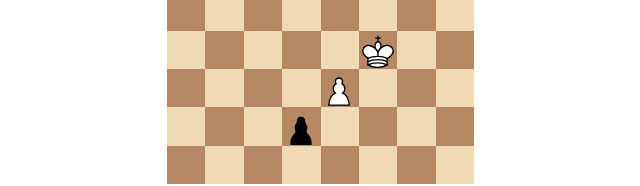
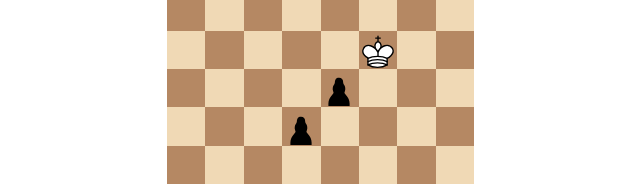
Before and after one commit to ValentineSokol/TabletopGamesPlatform, a React (Create React App) app: page / in a window 1280 px wide. Shown: the part 187-373 px from the top of the page, without its empty margins (319-959 px from the left). Built offline with nearby package versions, Linux system fonts and the light colour scheme.

Commit message:
Fixed bugs with capturing pieces.

```diff
--- a/src/gameLogic/GameManager.js
+++ b/src/gameLogic/GameManager.js
@@ -25,9 +25,9 @@ export default class GameManager {
     movingSide = 'white';
     piecesOnBoard = [
         { piece: pieces.WHITE_KING, destination: { x: 2, y: 3 } },
-        { piece: pieces.WHITE_PAWN, destination: { x: 3, y: 2 } },
+        { piece: pieces.BLACK_PAWN, destination: { x: 3, y: 2 } },
         { piece: pieces.BLACK_PAWN, destination: { x: 4, y: 1 } },
-    ];
+    ]
     isValidMove = (piece, { x, y }) => {
        if (this.isWhitePiece(piece) && this.movingSide === 'black') return false;
        if (!this.isWhitePiece(piece) && this.movingSide === 'white') return false;
@@ -35,19 +35,17 @@ export default class GameManager {
     }
     getPiece = (x, y) => this.piecesOnBoard.find(p => p.destination?.x === x && p.destination?.y === y)
     isWhitePiece = (target) => target.piece.includes('white');
-    getDiagonalCells = (x, y, diagonal, maxSteps) => {
+    getDiagonalCells = (startX, startY, diagonal, maxSteps) => {
         const result = [];
         let currentStep = 0;
-        let startX = x;
-        let startY = y;
-        while ((startX >= 0 && startX <= 7) && (startY >= 0 && startY <= 7)) {
+        let x = startX + diagonal.x;
+        let y = startY + diagonal.y;
+        while ((x >= 0 && x <= 7) && (y >= 0 && y <= 7)) {
             if (maxSteps && currentStep >= maxSteps) return result;
-            const newX = startX + diagonal.x;
-            const newY = startY + diagonal.y;
-            result.push({x: newX, y: newY});
+            result.push({ x, y });
             currentStep += 1;
-            startX += diagonal.x;
-            startY += diagonal.y;
+            x += diagonal.x;
+            y += diagonal.y;
         }
         return result;
     };
@@ -87,47 +85,60 @@ export default class GameManager {
         const kingPiece = this.isWhitePiece(piece) ? pieces.WHITE_KING : pieces.BLACK_KING;
         return { ...piece, piece: kingPiece };
     };
+    isPieceOnSameSide = (piece) => {
+        const isWhite = this.isWhitePiece(piece);
+        return (this.movingSide === 'white' && isWhite) || (this.movingSide === 'black' && !isWhite);
+    }
+    isKing = (piece) => !this.isPawn(piece);
+    getKingCaptures(cells) {
+        const result = [];
+        let currentEnemyPiece;
+        for (let i = 0; i < cells.length; i += 1) {
+            const cell = cells[i];
+            const piece = this.getPiece(cell.x, cell.y);
+            if (piece && this.isPieceOnSameSide(piece)) return result;
+            if (currentEnemyPiece && piece) return result;
+            if (piece) {
+                currentEnemyPiece = piece;
+                continue;
+            }
+            if (currentEnemyPiece) {
+                result.push({
+                    capturedPiece: currentEnemyPiece,
+                    coordinates: cell
+                });
+            }
+
+        }
+        return result;
+    }
+
     getCaptureMoves = ({x, y}) => {
         let possibleCaptures = [];
+
         for (let i = 0; i < diagonals.length; i += 1) {
             const diagonal = diagonals[i];
-            const isWhite = this.isWhitePiece(this.getPiece(x, y));
+            const piece = this.getPiece(x, y);
             const cells = this.getDiagonalCells(x, y, diagonal);
-            if (!cells.length) return possibleCaptures;
+            if (!cells.length) continue;
 
-            if (!this.isPawn(this.getPiece(x, y))) {
-                const enemyPieces = cells.filter(c => {
-                    const pieceOnCell = this.getPiece(c.x, c.y);
-                   return  pieceOnCell && (this.movingSide === 'white' ?
-                       !this.isWhitePiece(pieceOnCell)
-                       :
-                       this.isWhitePiece(pieceOnCell));
+            if (this.isKing(piece)) {
+                possibleCaptures = [...possibleCaptures, ...this.getKingCaptures(cells)];
+            }
 
-                })
-                for (let j = 0 ; j < enemyPieces.length; j += 1) {
-                    const piece = enemyPieces[j];
-                   const vacantCellsAfter = this.getDiagonalCells(piece.x, piece.y, diagonal);
-                   const [cellAfterPiece] = vacantCellsAfter;
-                   if (this.getPiece(cellAfterPiece.x, cellAfterPiece.y)) return possibleCaptures;
-                   const firstPieceInRow = vacantCellsAfter.findIndex(c => this.getPiece(c.x, c.y));
-                   possibleCaptures = [
-                       ...possibleCaptures,
-                       ...vacantCellsAfter.slice(0, firstPieceInRow).map(c => ({ capturedPiece: this.getPiece(piece.x, piece.y), coordinates: c }))
-                   ]
-                }
-            } else {
                 const [nextCell, firstCellAfterPiece] = cells;
-                if (!this.getPiece(nextCell.x, nextCell.y) || isWhite === this.isWhitePiece(this.getPiece(nextCell.x, nextCell.y))) return possibleCaptures;
-                const vacantCellsAfterPiece = cells.slice(1).filter(c => !this.getPiece(c.x, c.y));
+                const nextCellPiece = this.getPiece(nextCell.x, nextCell.y);
+                if (!nextCellPiece || this.isPieceOnSameSide(nextCellPiece)) continue;
+                const vacantCellsAfterPiece = cells.filter(c => !this.getPiece(c.x, c.y));
                 if (!vacantCellsAfterPiece.includes(firstCellAfterPiece)) continue;
                 possibleCaptures.push({
                     coordinates: firstCellAfterPiece,
                     capturedPiece: this.getPiece(nextCell.x, nextCell.y)
                 });
-            }
         }
         return possibleCaptures;
     };
+
     getAvailableMoves = (piece) => {
         if (!piece) return [];
         let result = [];
@@ -140,6 +151,7 @@ export default class GameManager {
         });
         piecesOfMovingSide.forEach(piece => {
             const possibleCapturesForPiece = this.getCaptureMoves(piece.destination);
+            console.log({ possibleCapturesForPiece })
             if (!possibleCapturesForPiece.length) return;
             totalCaptures.set(piece, possibleCapturesForPiece);
         });
@@ -165,8 +177,11 @@ export default class GameManager {
                     piece.destination.y,
                     diagonal
                 );
-                const firstPiece = cells.findIndex(c => this.getPiece(c.x, c.y));
-                const movesOnDiagonal = cells.slice(0, firstPiece);
+                let movesOnDiagonal = cells;
+                const firstPieceIndex = cells.findIndex(c => this.getPiece(c.x, c.y));
+                if (firstPieceIndex !== -1) {
+                    movesOnDiagonal = cells.slice(0, firstPieceIndex);
+                }
                 moves = [...moves, ...movesOnDiagonal];
             });
         }
```
Also changed, not shown: 1 other file (tests, documents, lock files or other folders).
